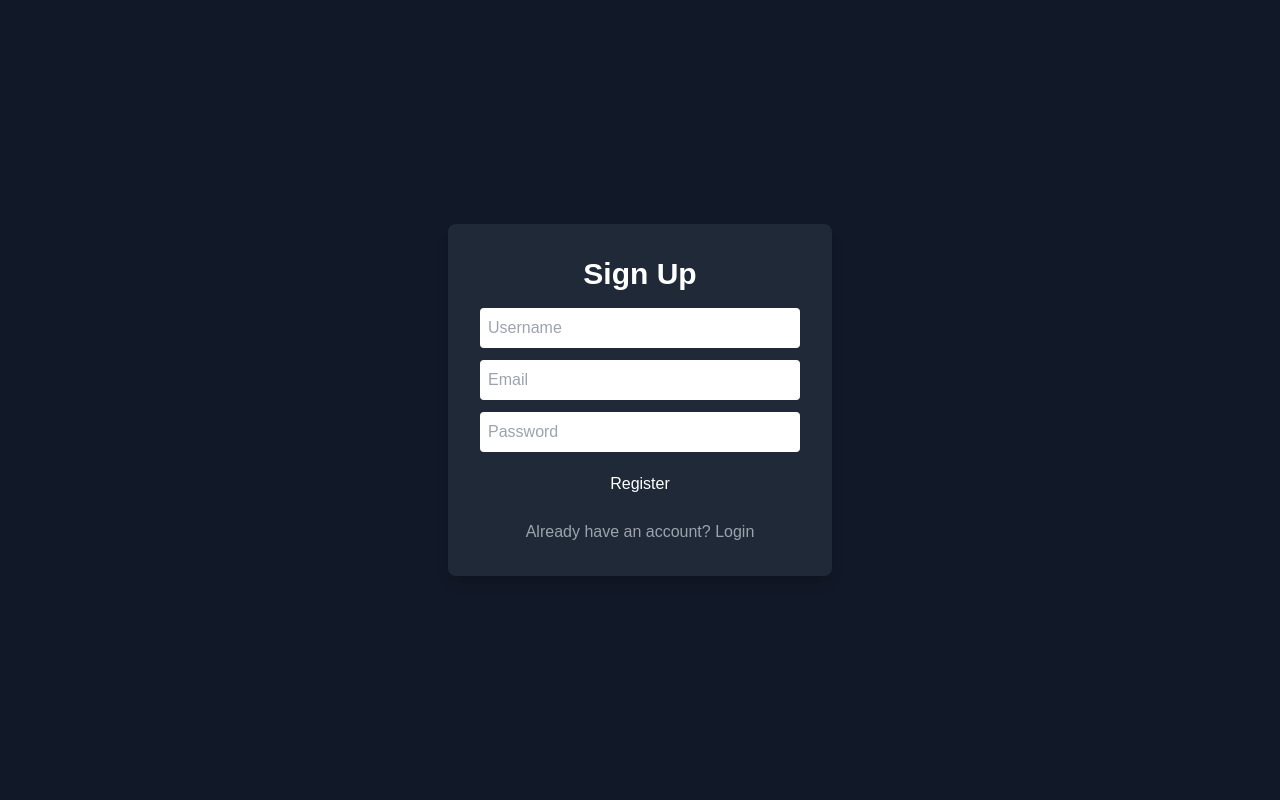
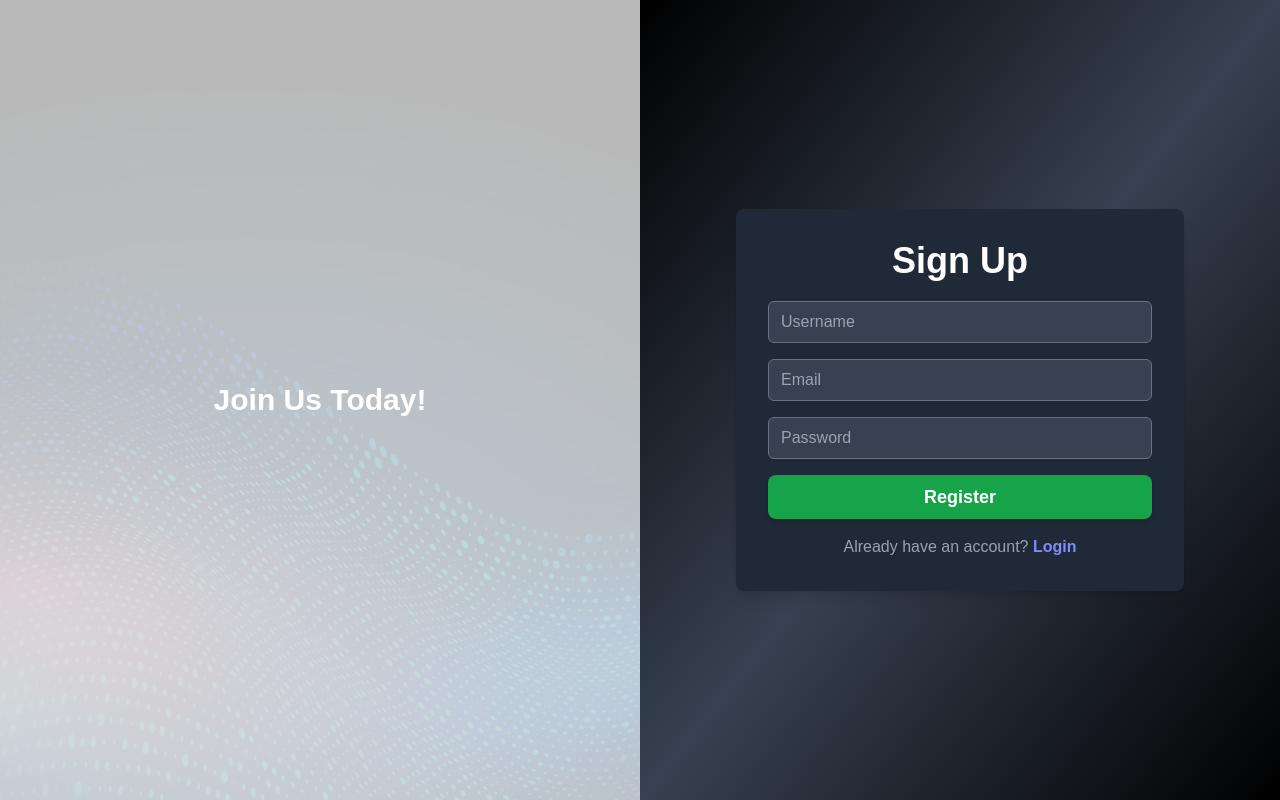
Before and after one commit to huycuuvan/AiToolHub_FE, a React (Vite) app: page /signup in a window 1280 px wide. Built offline with nearby package versions, Linux system fonts and the light colour scheme; a web font is replaced by a local one.

Commit message:
update login signup form

```diff
--- a/src/components/Login.jsx
+++ b/src/components/Login.jsx
@@ -1,8 +1,9 @@
 import { GoogleLogin } from "@react-oauth/google";
-import { useContext, useState } from "react";
+import { useContext, useEffect, useRef, useState } from "react";
 import { useNavigate } from "react-router";
 import { AuthContext } from "../context/AuthContext";
 import { toast } from "react-toastify";
+import gsap from "gsap";
 
 export const Login = () => {
   const navigate = useNavigate();
@@ -12,13 +13,11 @@ export const Login = () => {
   const [error, setError] = useState(null);
   const [isGoogleLoading, setGoogleLoading] = useState(false);
   const [isLoading, setIsLoading] = useState(false);
-
-  // 🔹 Xử lý đăng nhập bằng Google
+  const heroRef = useRef(null);
   const handleGoogleSuccess = async (credentialResponse) => {
     setGoogleLoading(true);
     try {
       console.log("✅ Google Credential Response:", credentialResponse);
-
       const response = await fetch("http://localhost:8080/api/auth/google", {
         method: "POST",
         headers: { "Content-Type": "application/json" },
@@ -28,30 +27,54 @@ export const Login = () => {
       if (!response.ok) throw new Error("Google authentication failed");
 
       const responseData = await response.json();
-      console.log("✅ Response from server:", responseData);
-
-      if (!responseData.username) {
-        throw new Error("❌ 'username' field is missing in API response");
-      }
-
       login({ username: responseData.username });
       navigate("/");
     } catch (error) {
-      console.error("❌ Google Login Error:", error);
       toast.error(error.message || "Google login failed. Please try again.");
     } finally {
       setGoogleLoading(false);
     }
   };
+  useEffect(() => {
+    const images = [
+      "bg-hero-pattern",
+      "bg-hero-pattern-1",
+      "bg-hero-pattern-2",
+    ];
+    let currentIndex = 0;
 
-  // 🔹 Xử lý đăng nhập truyền thống
+    const changeBackground = () => {
+      if (heroRef.current) {
+        heroRef.current.classList.remove(images[currentIndex]);
+        currentIndex = (currentIndex + 1) % images.length;
+        heroRef.current.classList.add(images[currentIndex]);
+      }
+    };
+
+    const transitionDuration = 1;
+    const intervalDuration = 5;
+
+    const interval = setInterval(() => {
+      gsap.to(heroRef.current, {
+        opacity: 0,
+        duration: transitionDuration,
+        onComplete: () => {
+          changeBackground();
+          gsap.to(heroRef.current, {
+            opacity: 1,
+            duration: transitionDuration,
+          });
+        },
+      });
+    }, intervalDuration * 1000);
+
+    return () => clearInterval(interval);
+  }, []);
   const handleSubmit = async (e) => {
     e.preventDefault();
     setError(null);
 
     try {
-      console.log("🔄 Sending login request...");
-
       const response = await fetch("http://localhost:8080/api/auth/login", {
         method: "POST",
         headers: {
@@ -60,84 +83,72 @@ export const Login = () => {
         body: JSON.stringify({ username, password }),
       });
 
-      const text = await response.text(); // Get response as text
-      console.log("📡 Raw API Response:", text); // Debugging step
-
-      let data;
-      try {
-        data = JSON.parse(text); // Try parsing JSON
-      } catch (error) {
-        data = { message: text }; // If not JSON, assume text message
-      }
-
-      if (!response.ok) {
-        throw new Error(data.message || "❌ Login failed");
-      }
-
-      // ✅ Log the entire response to debug
-      console.log("✅ Parsed Response Data:", data);
-
-      // ✅ Check if token is in the response
-      if (!data.token) {
-        throw new Error("❌ No token received from the API!");
-      }
-
-      console.log("🔑 Received Token:", data.token); // This should log the token
+      const data = await response.json();
+      if (!response.ok) throw new Error(data.message || "❌ Login failed");
 
       login(data);
       navigate("/");
     } catch (err) {
-      console.error("❌ Login Error:", err.message);
       setError(err.message);
     }
   };
 
   return (
-    <div className="flex">
-      <div className="w-full h-screen bg-gradient-to-br from-black via-gray-600 to-black flex justify-center items-center">
-        <div className="w-1/2 bg-transparent p-8 rounded-lg shadow-lg">
+    <div className="flex h-screen mix-blend-overlay">
+      {/* Left Side - Slideshow or Background Image */}
+      <div
+        ref={heroRef}
+        className="hidden md:flex w-1/2 bg-hero-pattern bg-cover bg-center box-shadow-lg "
+      >
+        {/* Optional: Overlay */}
+        <div className="w-full h-full bg-black bg-opacity-50 flex justify-center items-center">
+          <h2 className="text-white text-3xl font-bold">
+            Welcome to Our Platform
+          </h2>
+        </div>
+      </div>
+
+      {/* Right Side - Login Form */}
+      <div className="w-full md:w-1/2 flex justify-center items-center bg-gradient-to-br from-black via-gray-700 to-black ">
+        <div className="w-full max-w-md p-8 bg-gray-800 rounded-lg shadow-lg">
           <h1 className="text-4xl font-bold text-white text-center">Login</h1>
           {error && <p className="text-red-500 text-center mt-2">{error}</p>}
 
-          {/* 📝 FORM ĐĂNG NHẬP */}
+          {/* Login Form */}
           <form className="mt-5" onSubmit={handleSubmit}>
             <div className="mb-5">
-              <label
-                htmlFor="username"
-                className="block text-sm font-medium text-white"
-              >
-                Username
-              </label>
               <input
                 type="text"
                 id="username"
+                placeholder="Username"
                 name="username"
                 value={username}
                 onChange={(e) => setUsername(e.target.value)}
-                className="mt-1 block w-full px-3 py-2 border border-gray-300 rounded-md shadow-sm focus:outline-none focus:ring-indigo-500 focus:border-indigo-500 sm:text-sm text-black"
+                className="mt-1 block w-full px-3 py-2 border border-gray-500 rounded-md bg-gray-700 text-white focus:outline-none focus:ring-indigo-500 focus:border-indigo-500"
                 required
               />
             </div>
             <div className="mb-5">
-              <label
-                htmlFor="password"
-                className="block text-sm font-medium text-white"
-              >
-                Password
-              </label>
               <input
                 type="password"
                 id="password"
+                placeholder="Password"
                 name="password"
                 value={password}
                 onChange={(e) => setPassword(e.target.value)}
-                className="mt-1 block w-full px-3 py-2 border border-gray-300 rounded-md shadow-sm focus:outline-none focus:ring-indigo-500 focus:border-indigo-500 sm:text-sm text-black"
+                className="mt-1 block w-full px-3 py-2 border border-gray-500 rounded-md bg-gray-700 text-white focus:outline-none focus:ring-indigo-500 focus:border-indigo-500"
                 required
               />
             </div>
+
             <button
               type="submit"
-              className="w-full bg-indigo-600 hover:bg-indigo-700 text-white font-bold py-2 px-4 rounded"
+              className={`w-full py-2 px-4 text-white font-bold rounded-lg transition duration-300 ease-in-out
+              ${
+                isLoading
+                  ? "bg-gray-400 cursor-not-allowed"
+                  : "bg-indigo-600 hover:bg-indigo-700 focus:ring-4 focus:ring-indigo-300 active:bg-indigo-800"
+              }`}
               disabled={isLoading}
             >
               {isLoading ? "Logging in..." : "Login"}
@@ -146,7 +157,7 @@ export const Login = () => {
 
           <div className="mt-6 text-center text-gray-400">Or login with</div>
 
-          {/* 📝 Đăng nhập bằng Google */}
+          {/* Google Login */}
           <div className="flex justify-center mt-4">
             <GoogleLogin
               onSuccess={handleGoogleSuccess}
--- a/src/components/SignUp.jsx
+++ b/src/components/SignUp.jsx
@@ -1,6 +1,7 @@
-import { useState } from "react";
+import { useState, useEffect, useRef } from "react";
 import { useNavigate } from "react-router";
 import { toast, ToastContainer } from "react-toastify";
+import gsap from "gsap";
 import "react-toastify/dist/ReactToastify.css";
 
 export const SignUp = () => {
@@ -10,6 +11,43 @@ export const SignUp = () => {
     password: "",
   });
   const navigate = useNavigate();
+  const heroRef = useRef(null);
+
+  useEffect(() => {
+    const images = [
+      "bg-hero-pattern",
+      "bg-hero-pattern-1",
+      "bg-hero-pattern-2",
+    ];
+    let currentIndex = 0;
+
+    const changeBackground = () => {
+      if (heroRef.current) {
+        heroRef.current.classList.remove(images[currentIndex]);
+        currentIndex = (currentIndex + 1) % images.length;
+        heroRef.current.classList.add(images[currentIndex]);
+      }
+    };
+
+    const transitionDuration = 1;
+    const intervalDuration = 5;
+
+    const interval = setInterval(() => {
+      gsap.to(heroRef.current, {
+        opacity: 0,
+        duration: transitionDuration,
+        onComplete: () => {
+          changeBackground();
+          gsap.to(heroRef.current, {
+            opacity: 1,
+            duration: transitionDuration,
+          });
+        },
+      });
+    }, intervalDuration * 1000);
+
+    return () => clearInterval(interval);
+  }, []);
 
   const handleChange = (e) => {
     setFormData({ ...formData, [e.target.name]: e.target.value });
@@ -42,52 +80,81 @@ export const SignUp = () => {
   };
 
   return (
-    <div className="flex justify-center items-center min-h-screen bg-gray-900">
+    <div className="flex h-screen">
+      {/* Left Side - Animated Background */}
+      <div
+        ref={heroRef}
+        className="hidden md:flex w-1/2 bg-hero-pattern bg-cover bg-center"
+      >
+        <div className="w-full h-full bg-black bg-opacity-50 flex justify-center items-center">
+          <h2 className="text-white text-3xl font-bold">Join Us Today!</h2>
+        </div>
+      </div>
+
+      {/* Right Side - Sign-Up Form */}
+      <div className="w-full md:w-1/2 flex justify-center items-center bg-gradient-to-br from-black via-gray-700 to-black">
         <ToastContainer />
-      <div className="bg-gray-800 p-8 rounded-lg shadow-lg w-96">
-        <h1 className="text-3xl font-bold text-white text-center">Sign Up</h1>
-        <form onSubmit={handleSubmit} className="mt-4">
+        <div className="w-full max-w-md p-8 bg-gray-800 rounded-lg shadow-lg">
+          <h1 className="text-4xl font-bold text-white text-center">Sign Up</h1>
+
+          <form onSubmit={handleSubmit} className="mt-5">
+            <div className="mb-4">
               <input
                 type="text"
                 name="username"
                 placeholder="Username"
-            className="w-full p-2 mb-3 rounded text-black"
+                className="w-full px-3 py-2 border border-gray-500 rounded-md bg-gray-700 text-white focus:outline-none focus:ring-2 focus:ring-indigo-500"
                 value={formData.username}
                 onChange={handleChange}
                 required
               />
+            </div>
+            <div className="mb-4">
               <input
                 type="email"
                 name="email"
                 placeholder="Email"
-            className="w-full p-2 mb-3 rounded text-black"
+                className="w-full px-3 py-2 border border-gray-500 rounded-md bg-gray-700 text-white focus:outline-none focus:ring-2 focus:ring-indigo-500"
                 value={formData.email}
                 onChange={handleChange}
                 required
               />
+            </div>
+            <div className="mb-4">
               <input
                 type="password"
                 name="password"
                 placeholder="Password"
-            className="w-full p-2 mb-3 rounded text-black"
+                className="w-full px-3 py-2 border border-gray-500 rounded-md bg-gray-700 text-white focus:outline-none focus:ring-2 focus:ring-indigo-500"
                 value={formData.password}
                 onChange={handleChange}
                 required
               />
+            </div>
+
             <button
               type="submit"
-            className="w-full bg-blue-600 text-white py-2 rounded"
+              className="w-full bg-green-600 text-white py-2 rounded-lg font-semibold text-lg shadow-md transition duration-300 ease-in-out
+             hover:bg-green-700 hover:shadow-lg
+             focus:outline-none focus:ring-4 focus:ring-green-300
+             active:bg-green-800"
             >
               Register
             </button>
           </form>
+
           <p className="text-gray-400 text-center mt-4">
             Already have an account?{" "}
-          <a href="/login" className="text-blue-400">
+            <a
+              href="/login"
+              className="text-indigo-400 hover:text-indigo-500 font-bold transition duration-300 ease-in-out
+                 hover:text-blue-600 hover:underline focus:outline-none focus:ring-2 focus:ring-blue-300"
+            >
               Login
             </a>
           </p>
         </div>
       </div>
+    </div>
   );
 };
--- a/src/components/TextToImage.jsx
+++ b/src/components/TextToImage.jsx
@@ -212,7 +212,7 @@ export const TextToImage = () => {
   };
 
   return (
-    <div className="bg-gradient-to-br from-black via-gray-900 to-black min-h-screen text-white flex flex-col">
+    <div className="bg-gradient-to-br from-black via-gray-700 to-black min-h-screen text-white flex flex-col">
       <Navbar />
       <div className="grid grid-cols-12 gap-6 p-6 pt-10 mt-6 max-w-[1800px] xl:max-w-[95%] mx-auto w-full">
         {/* Left Sidebar - Form */}
--- a/src/components/TextToMusic.jsx
+++ b/src/components/TextToMusic.jsx
@@ -44,7 +44,7 @@ const TextToMusic = () => {
   };
 
   return (
-    <div className="flex flex-col items-center min-h-screen text-white bg-gradient-to-br from-black via-gray-900 to-black">
+    <div className="flex flex-col items-center min-h-screen text-white bg-gradient-to-br from-black via-gray-700 to-black">
       {/* Fixed Navbar */}
       <Navbar />
 
@@ -74,12 +74,13 @@ const TextToMusic = () => {
               className={`px-6 py-3 rounded-lg text-white ${
                 loading
                   ? "bg-gray-500 cursor-not-allowed"
-                  : "bg-blue-600 hover:bg-blue-700"
+                  : "bg-gray-500 to-blue-700 hover:from-blue-600 hover:to-blue-800 shadow-md hover:shadow-lg"
               }`}
               disabled={loading}
             >
               {loading ? "Converting..." : "Convert to Music"}
             </button>
+
             <button
               onClick={() => {
                 setText("");
```
Lines whose indentation alone changed are shown as unchanged.
